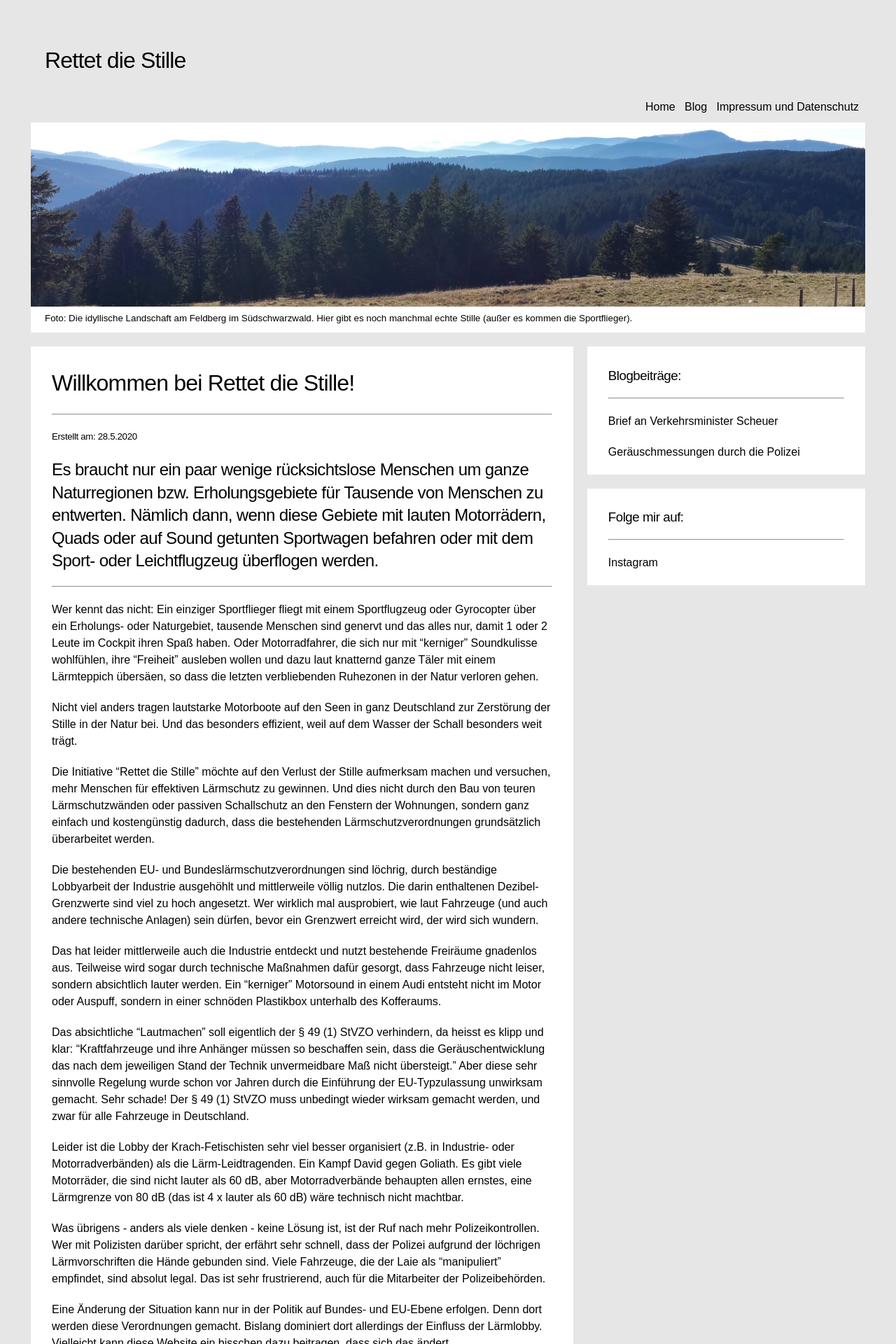
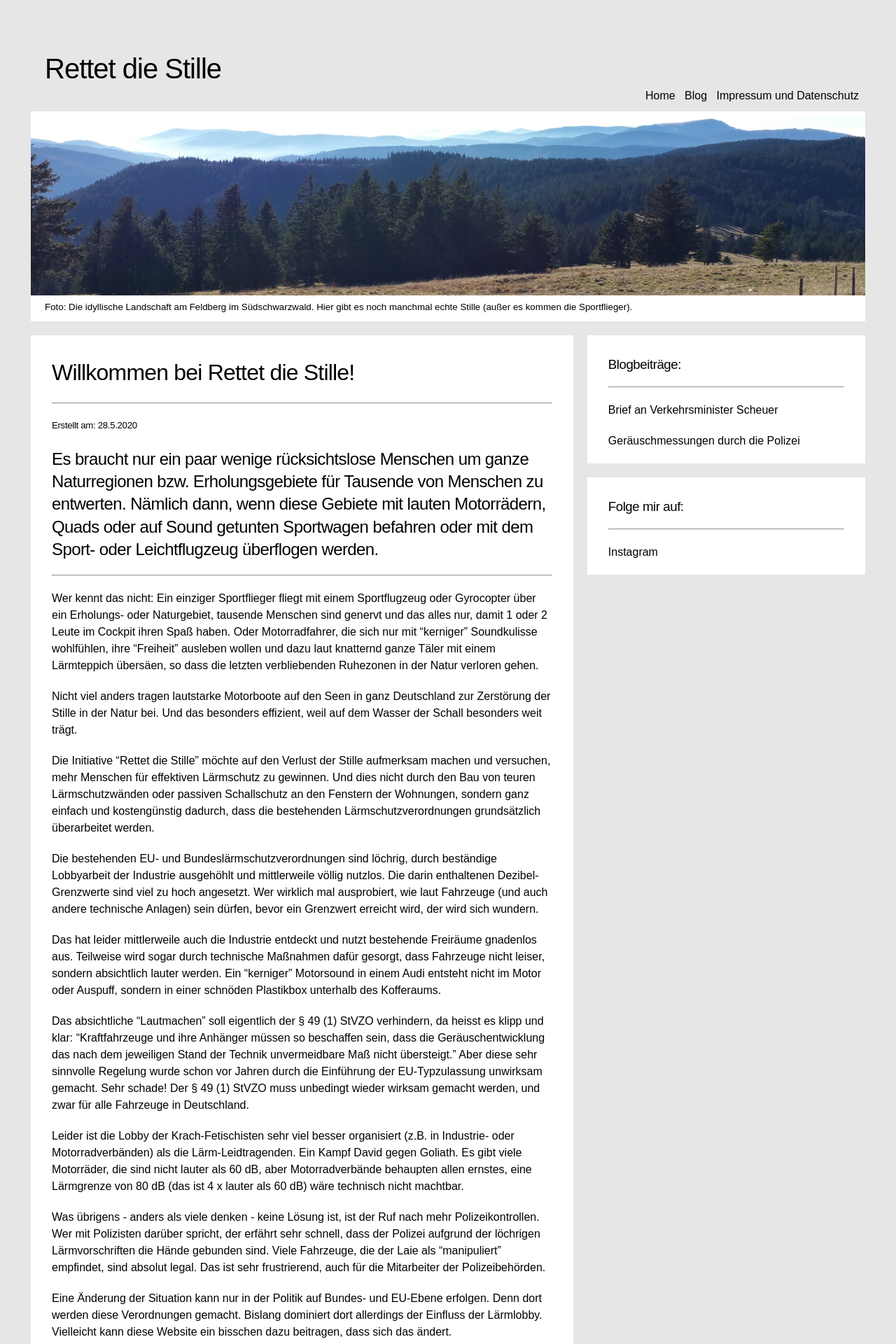
Before and after one commit to rettet-die-stille/rettet-die-stille.github.io, a Jekyll site: the page built from index.md, in a window 1280 px wide. Shown: the top 1920 px of the page at 70% size. Built offline with Jekyll 4.4.1, drawn with Linux system fonts in a browser that asks for light colours; our own code applies the rules of GitHub Pages for plain Markdown files.

Commit message:
Update _nav.html

```diff
--- a/_includes/_nav.html
+++ b/_includes/_nav.html
@@ -1,5 +1,5 @@
 <div class="nav">
-    <h1 style="padding: 0;border: 0;">
+    <h1 style="padding: 0;border: 0;margin-bottom: 0px;font-size: 2.5em;">
         <a href="/">Rettet die Stille</a>
     </h1>
     <div style="text-align: right;">
```
